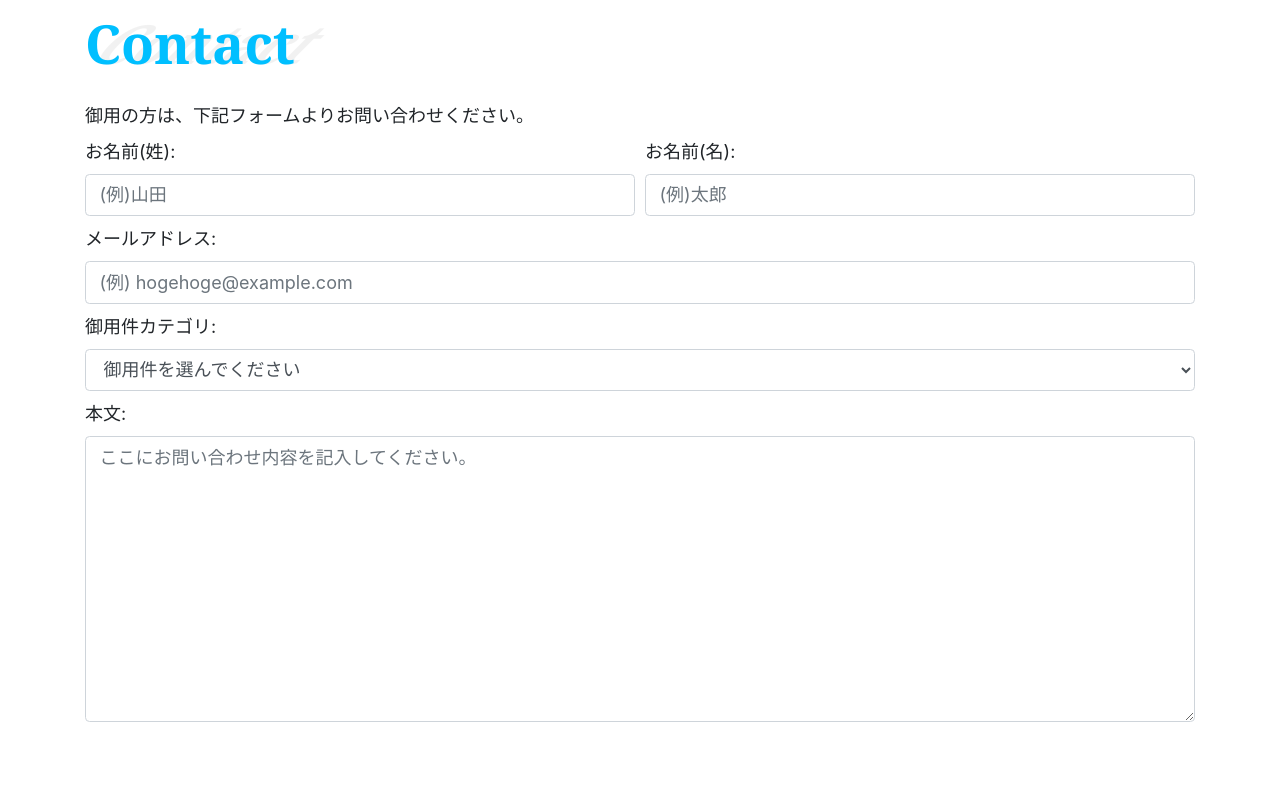
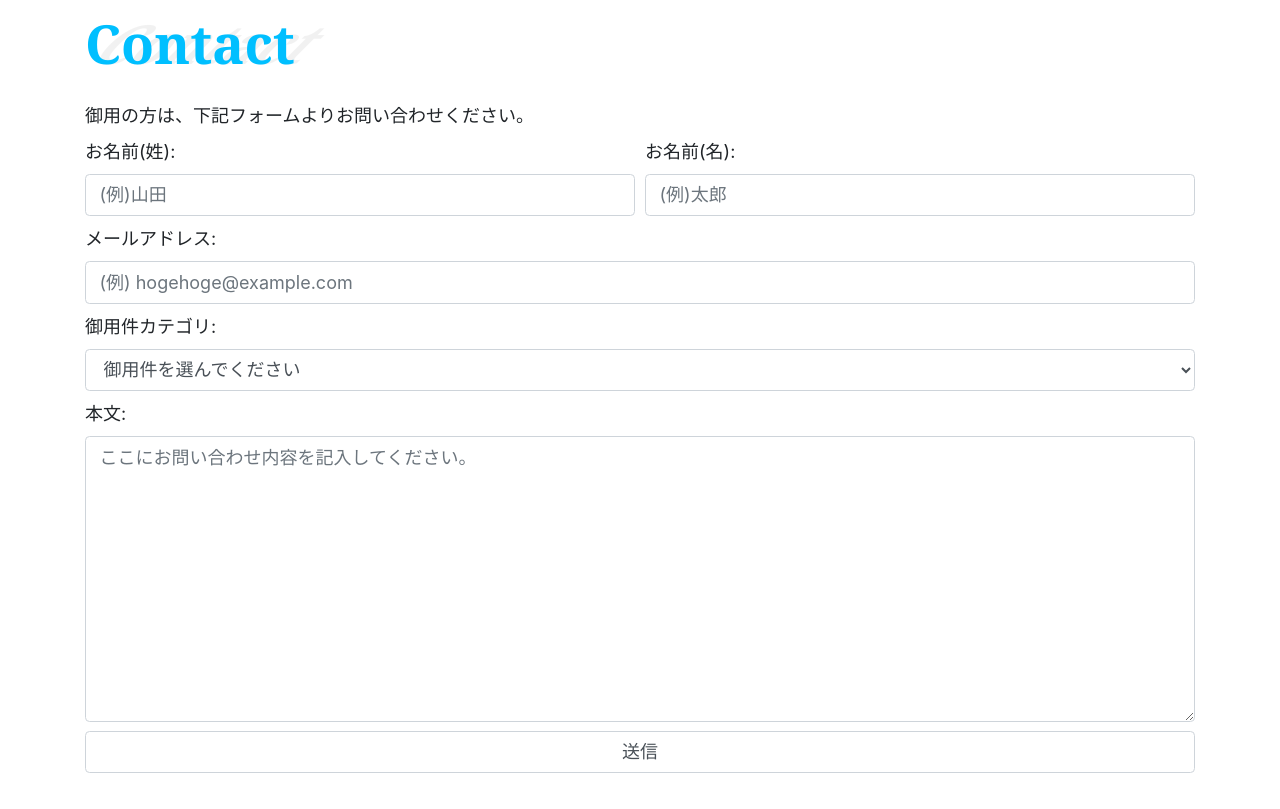
Before and after one commit to seiya0723/sample_portfolio_01, a plain HTML site: page index.html in a window 1280 px wide. Shown: the part 2712-3521 px from the top of the page. Before the commit the page ends 3470 px from the top, so only its background shows below. Drawn offline with nearby package versions, Linux system fonts and the light colour scheme.

Commit message:
送信ボタン追加修正

```diff
--- a/index.html
+++ b/index.html
@@ -209,6 +209,11 @@
                         <textarea id="contact_main" class="form-control" rows="10" placeholder="ここにお問い合わせ内容を記入してください。"></textarea>
                     </div>
                 </div>
+                <div class="form-row my-2">
+                    <div class="col">
+                        <input id="contact_submit" class="form-control" type="button" value="送信">
+                    </div>
+                </div>
             </form>
             <!--ここまでBootstrapオンリー-->
         </section>
```
